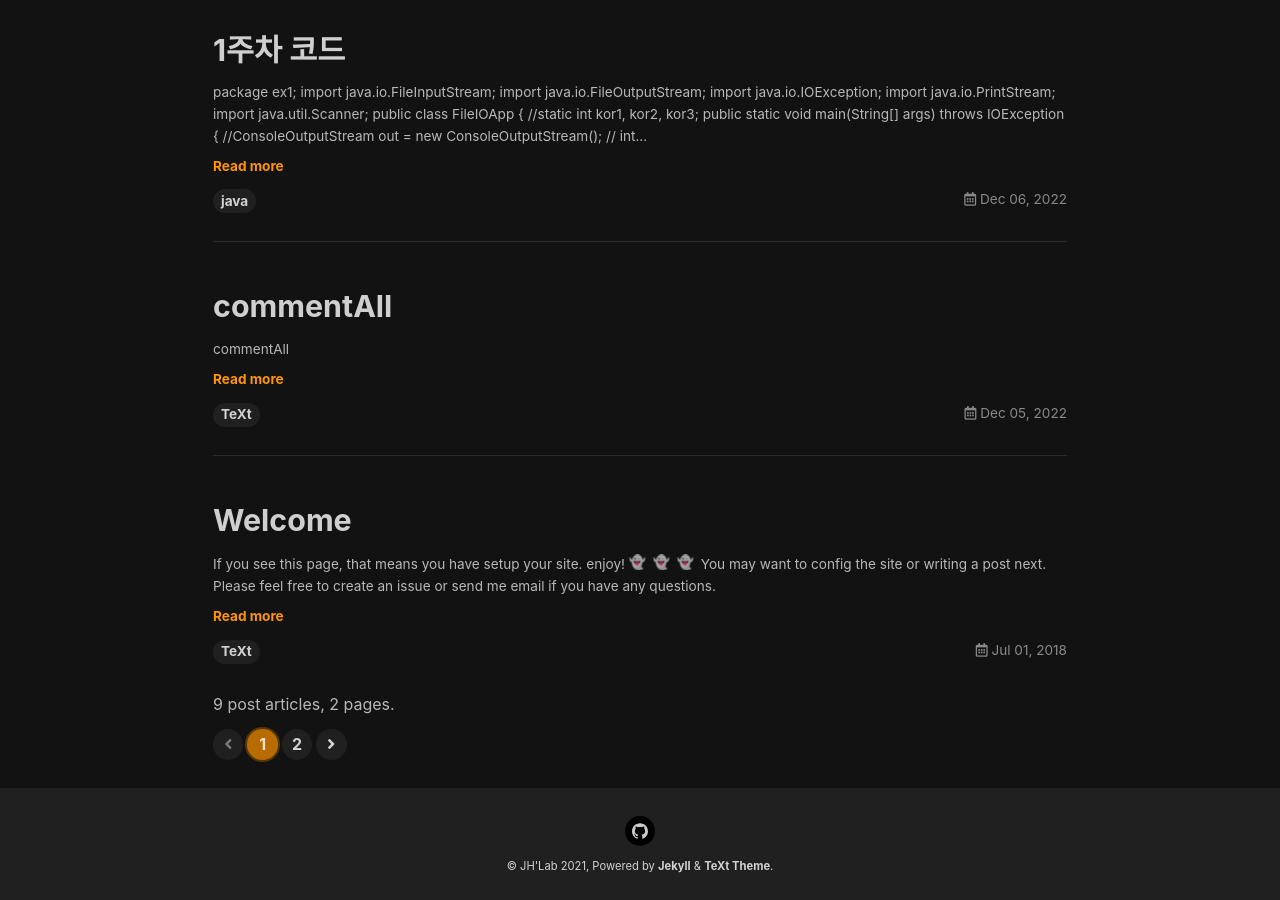
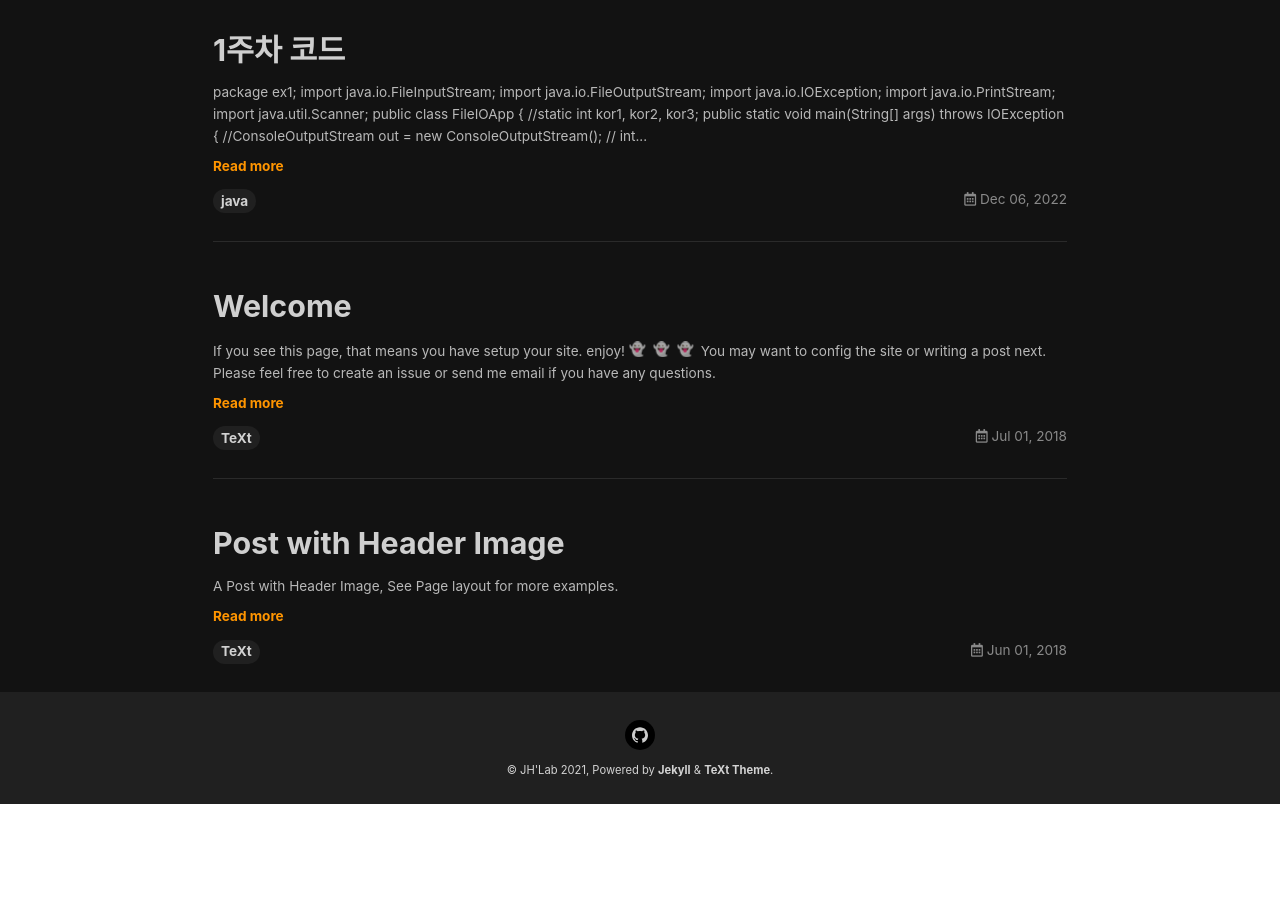
Before and after one commit to wogjs0911/wogjs0911.github.io, a Jekyll site: the page built from index.html, in a window 1280 px wide and 900 px high, scrolled down 1415 px. Built offline with Jekyll 4.4.1, drawn with Linux system fonts in a browser that asks for light colours; nearby versions of some CDN libraries; emoji names are drawn with the system emoji font; the list of posts is cut into pages by our own code; after the commit the page ends 2219 px from its top, so only the background shows below that.

Commit message:
comment7

```diff
--- a/_config.yml
+++ b/_config.yml
@@ -128,8 +128,8 @@
   # please refer to https://github.com/gitalk/gitalk for more info.
   gitalk:
     enable: true
-    clientID    : 332c37e879810504601b # GitHub Application Client ID
-    clientSecret: 8142a2c1cdb53002e11f0498a37007de6ad8f9d4 # GitHub Application Client Secret
+    clientID    : 0021f6e927aa071319c0 # GitHub Application Client ID
+    clientSecret: a514aabb09d91fc366a4b9ab69f253730325c169 # GitHub Application Client Secret
     repository  : wogjs0911.github.io # GitHub repo
     owner       : wogjs0911 # GitHub repo owner
     admin: wogjs0911 # GitHub repo owner and collaborators, only these guys can initialize GitHub issues, IT IS A LIST.
--- a/_posts/2022-12-05-comment.md
+++ /dev/null
@@ -1,6 +0,0 @@
----
-title: commentAll
-tags: TeXt
----
-
-commentAll
```
